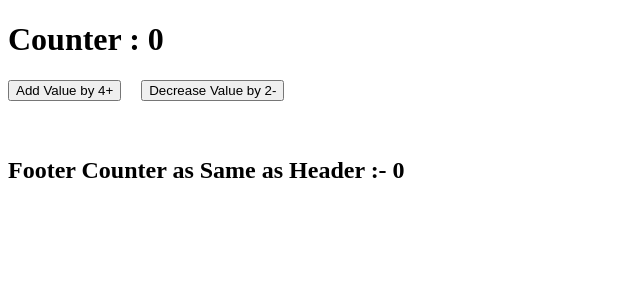
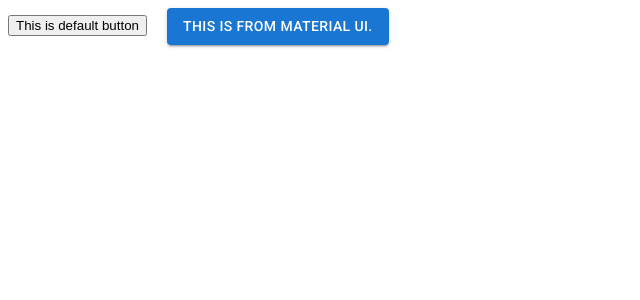
Before and after one commit to rishitkundariya/Learning_React_Js, a React (Create React App) app in the folder react_js_demo/: page / in a window 1280 px wide. Shown: the top 300 px of the page, without its empty margins (0-640 px from the left). Built offline with nearby package versions, Linux system fonts and the light colour scheme.

Commit message:
Added Material UI and custome Style sheet

```diff
--- a/react_js_demo/public/index.html
+++ b/react_js_demo/public/index.html
@@ -10,6 +10,10 @@
       content="Web site created using create-react-app"
     />
     <link rel="apple-touch-icon" href="%PUBLIC_URL%/logo192.png" />
+    <link
+  rel="stylesheet"
+  href="https://fonts.googleapis.com/css2?family=Roboto:wght@300;400;500;600;700&display=swap"
+/>
     <!--
       manifest.json provides metadata used when your web app is installed on a
       user's mobile device or desktop. See https://developers.google.com/web/fundamentals/web-app-manifest/
--- /dev/null
+++ b/react_js_demo/src/MaterialUi.jsx
@@ -0,0 +1,10 @@
+import { Button } from "@mui/material"
+import './style.css'
+export default function MaterialUi(){
+    return (
+        <>
+        <button className="margin-right-20" >This is default button </button>
+        <Button variant="contained">This is from Material Ui. </Button>
+        </>
+    )
+}
--- a/react_js_demo/src/index.js
+++ b/react_js_demo/src/index.js
@@ -3,12 +3,14 @@
 import App from './App';
 import { CustomComponent } from './CustomComponent';
 import { Counter } from './Counter';
+import MaterialUi from './MaterialUi';
 
 const root = ReactDOM.createRoot(document.getElementById('root'));
 root.render(
   <React.StrictMode>
     {/* <App /> */}
     {/* <CustomComponent/> */}
-    <Counter></Counter>
+    {/* <Counter></Counter> */}
+    <MaterialUi></MaterialUi>
   </React.StrictMode>
 );
--- /dev/null
+++ b/react_js_demo/src/style.css
@@ -0,0 +1,3 @@
+.margin-right-20{
+    margin-right: 20px;
+}
```
Also changed, not shown: react_js_demo/package.json (+7 -0 lines), 1 other file (tests, documents, lock files or other folders).
